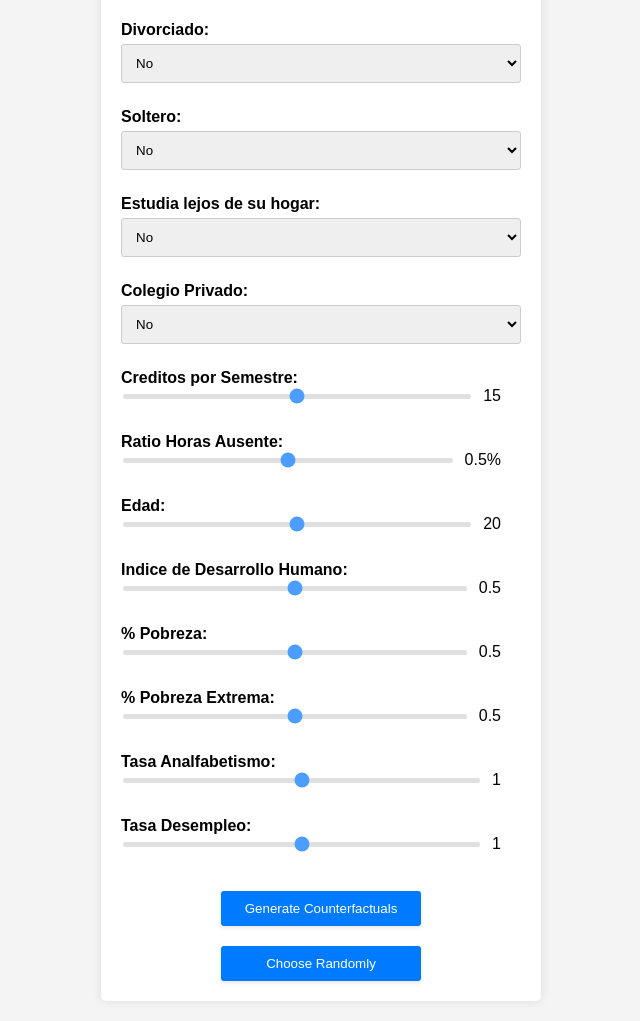
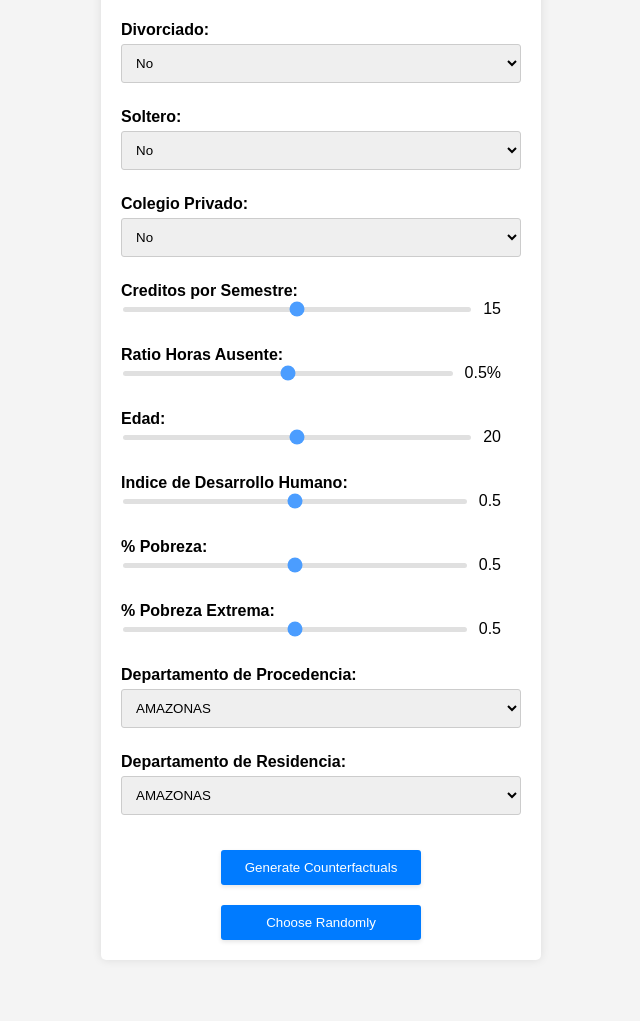
Before and after one commit to Owzok/Contrafactuales, a Flask app: page / in a window 1280 px wide. Shown: the part 517-1538 px from the top of the page, without its empty margins (319-959 px from the left). After the commit the page ends 1457 px from the top, so only its background shows below. Run offline with Flask 3, Linux system fonts and the light colour scheme; parts of the project's set-up code (start-up, migrations or seed data) failed here and were passed over.

Commit message:
User friendly + corrected slider Ponderado

```diff
--- /dev/null
+++ b/Analfabetismo_2019.csv
@@ -0,0 +1,26 @@
+Departamento;Tasa;;
+HUANUCO;13.6;;
+APURIMAC;12.6;;
+HUANCAVELICA;12.5;;
+CAJAMARCA;12.1;;
+AYACUCHO;11.5;;
+CUSCO;9.9;;
+ANCASH;9;;
+PUNO;8.6;;
+AMAZONAS;8;;
+SAN MARTIN;7.3;;
+PIURA;7.1;;
+JUNIN;7;;
+LORETO;6.4;;
+PASCO;6;;
+LAMBAYEQUE;5.2;;
+LA LIBERTAD;5.1;;
+UCAYALI;4.7;;
+LIMA;4.4;;
+MOQUEGUA;4.3;;
+MADRE DE DIOS;3.5;;
+TUMBES;3.5;;
+TACNA;3.3;;
+AREQUIPA;3.1;;
+ICA;2.3;;
+CALLAO;1.9;;
--- /dev/null
+++ b/Desempleo_2019_2021.csv
@@ -0,0 +1,26 @@
+Departamentos;Tasa_2019;Tasa_2021
+AMAZONAS;1;1.8
+ANCASH;2.5;4
+APURIMAC;2.3;2.5
+AREQUIPA;3.4;6.9
+AYACUCHO;2.3;2.4
+CAJAMARCA;2.3;2.6
+CALLAO;5.2;9.2
+CUSCO;1.5;3.6
+HUANCAVELICA;3;1.6
+HUANUCO;2.3;2.8
+ICA;2.4;2.8
+JUNIN;1.8;3.5
+LA LIBERTAD;4.9;7.3
+LAMBAYEQUE;2.7;3.4
+LIMA;6.5;9.9
+LORETO;2.2;2.8
+MADRE DE DIOS;1.8;2.2
+MOQUEGUA;4.4;5.7
+PASCO;4.4;4.7
+PUNO;3.5;3.9
+JUNIN;1.8;3.5
+UCAYALI;1.9;2.0
+TUMBES;3.7;5.6
+TACNA;3.2;5.7
+SAN MARTIN;1.3;2.2
--- a/app.py
+++ b/app.py
@@ -5,8 +5,14 @@ import joblib
 import random
 import json
 
-clf = joblib.load("Fixed_model.pkl")
-df = pd.read_csv("Data_limpia2.csv")
+
+Desempleo = pd.read_csv("./Desempleo_2019_2021.csv", sep=";")
+cities = sorted(Desempleo["Departamentos"].tolist())
+
+Analfabetiz = pd.read_csv("./Analfabetismo_2019.csv", sep=";")
+
+clf = joblib.load("./Fixed_model.pkl")
+df = pd.read_csv("./Data_limpia2.csv")
 df.replace({False: 0}, inplace=True)
 df.replace({True: 1}, inplace=True)
 
@@ -90,8 +96,21 @@ def index():
                 input_data["IDH"] = float(request.form["IDH"])
                 input_data["POR_POBREZA"] = float(request.form["POR_POBREZA"])
                 input_data["POR_POBREZA_EXTREMA"] = float(request.form["POR_POBREZA_EXTREMA"])
-                input_data["Tasa_Analfabetismo"] = float(request.form["Tasa_Analfabetismo"])
-                input_data["Tasa_Desempleo2019"] = float(request.form["Tasa_Desempleo2019"])
+                dpto_procedencia = str(request.form["DPTO_PROCEDENCIA"])
+                analfabetismo_query = Analfabetiz[Analfabetiz["Departamento"] == dpto_procedencia]["Tasa"]
+                #input_data["Tasa_Analfabetismo"] = float(request.form["Tasa_Analfabetismo"])
+                input_data["Tasa_Analfabetismo"] = float(analfabetismo_query)
+
+                dpto_residencia = str(request.form["DPTO_RESIDENCIA"])
+                desempleo_query = Desempleo[Desempleo["Departamentos"] == dpto_residencia]["Tasa_2019"]
+                #input_data["Tasa_Desempleo2019"] = float(request.form["Tasa_Desempleo2019"])
+                input_data["Tasa_Desempleo2019"] = float(desempleo_query)
+
+                if dpto_procedencia != dpto_residencia:
+                    input_data["FFH"] = 1
+                else:
+                    input_data["FFH"] = 0
+
                 #print(input_data)
                 query = pd.DataFrame(input_data, index=[0])
                 counterfactuals = custom_counterfactuals(query)
@@ -109,7 +128,7 @@ def index():
             error_message = str(e)
             print(e)
 
-    return render_template("form.html", error_message=error_message)
+    return render_template("form.html", error_message=error_message, city_opts = cities)
 
 
 if __name__ == "__main__":
--- a/templates/form.html
+++ b/templates/form.html
@@ -41,7 +41,7 @@
         <label for="PONDERADO">Promedio Ponderado:</label>
         <div class="slider-container">
             <input type="range" name="PONDERADO" id="PONDERADO" min="1" max="20" step="1">
-            <span id="PonderadoValue">10</span>
+            <span id="PONDERADOValue">10</span>
         </div>
         <br>
 
@@ -63,13 +63,6 @@
         <select name="ESTADO_CIVIL_S" id="ESTADO_CIVIL_S">
             <option value="0">No</option>
             <option value="1">Soltero</option>
-        </select>
-        <br>
-
-        <label for="FFH">Estudia lejos de su hogar:</label>
-        <select name="FFH" id="FFH">
-            <option value="0">No</option>
-            <option value="1">Si</option>
         </select>
         <br>
 
@@ -122,18 +115,20 @@
         </div>
         <br>
 
-        <label for="Tasa_Analfabetismo">Tasa Analfabetismo:</label>
-        <div class="slider-container">
-            <input type="range" name="Tasa_Analfabetismo" id="Tasa_Analfabetismo" min="2" max="12" step="0.01">
-            <span id="Tasa_AnalfabetismoValue">1</span>
-        </div>
+        <label for="DPTO_PROCEDENCIA">Departamento de Procedencia:</label>
+        <select name="DPTO_PROCEDENCIA" id="DPTO_PROCEDENCIA">
+            {% for city in city_opts %}
+                <option value="{{ city }}">{{ city }}</option>
+            {% endfor %}
+        </select>
         <br>
 
-        <label for="Tasa_Desempleo2019">Tasa Desempleo:</label>
-        <div class="slider-container">
-            <input type="range" name="Tasa_Desempleo2019" id="Tasa_Desempleo2019" min="1" max="6" step="0.01">
-            <span id="Tasa_Desempleo2019Value">1</span>
-        </div>
+        <label for="DPTO_RESIDENCIA">Departamento de Residencia:</label>
+        <select name="DPTO_RESIDENCIA" id="DPTO_RESIDENCIA">
+            {% for city in city_opts %}
+                <option value="{{ city }}">{{ city }}</option>
+            {% endfor %}
+        </select>
         <br>
 
         <input type="submit" name="submit" value="Generate Counterfactuals">
```
